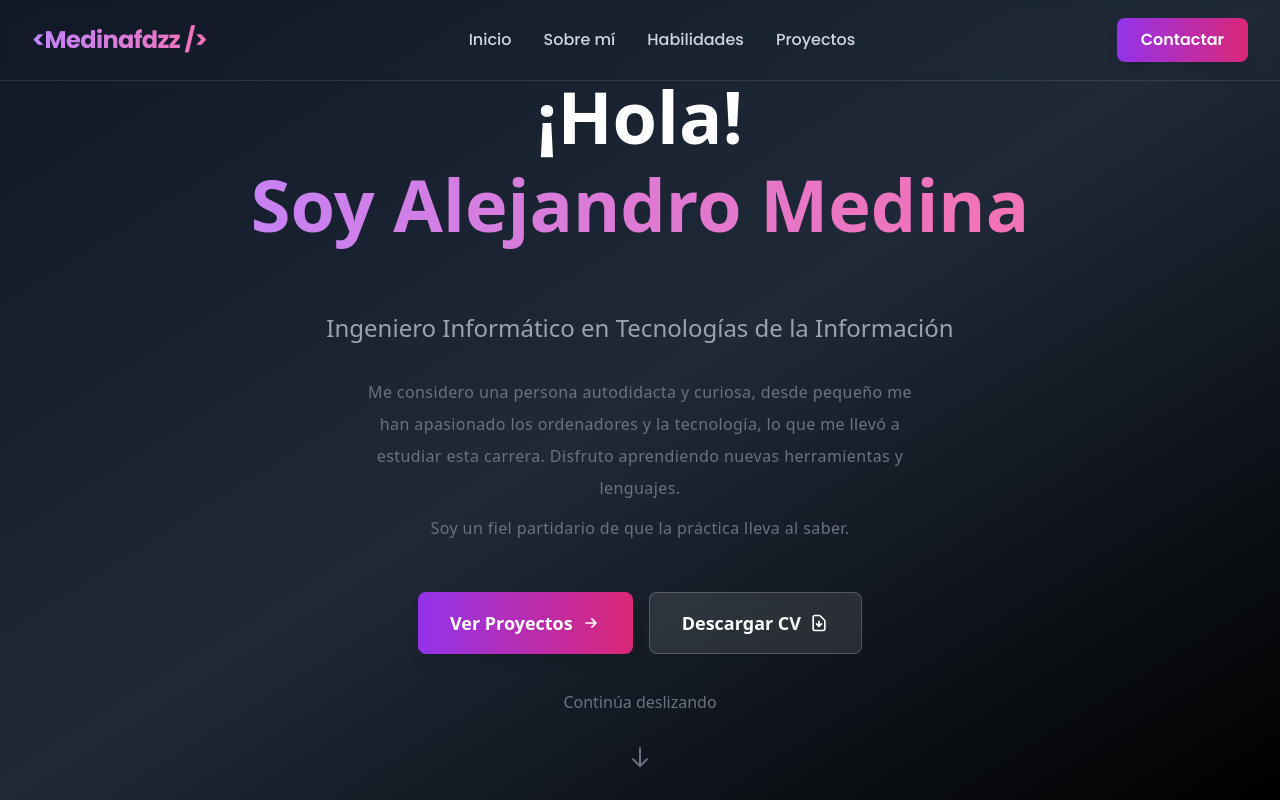
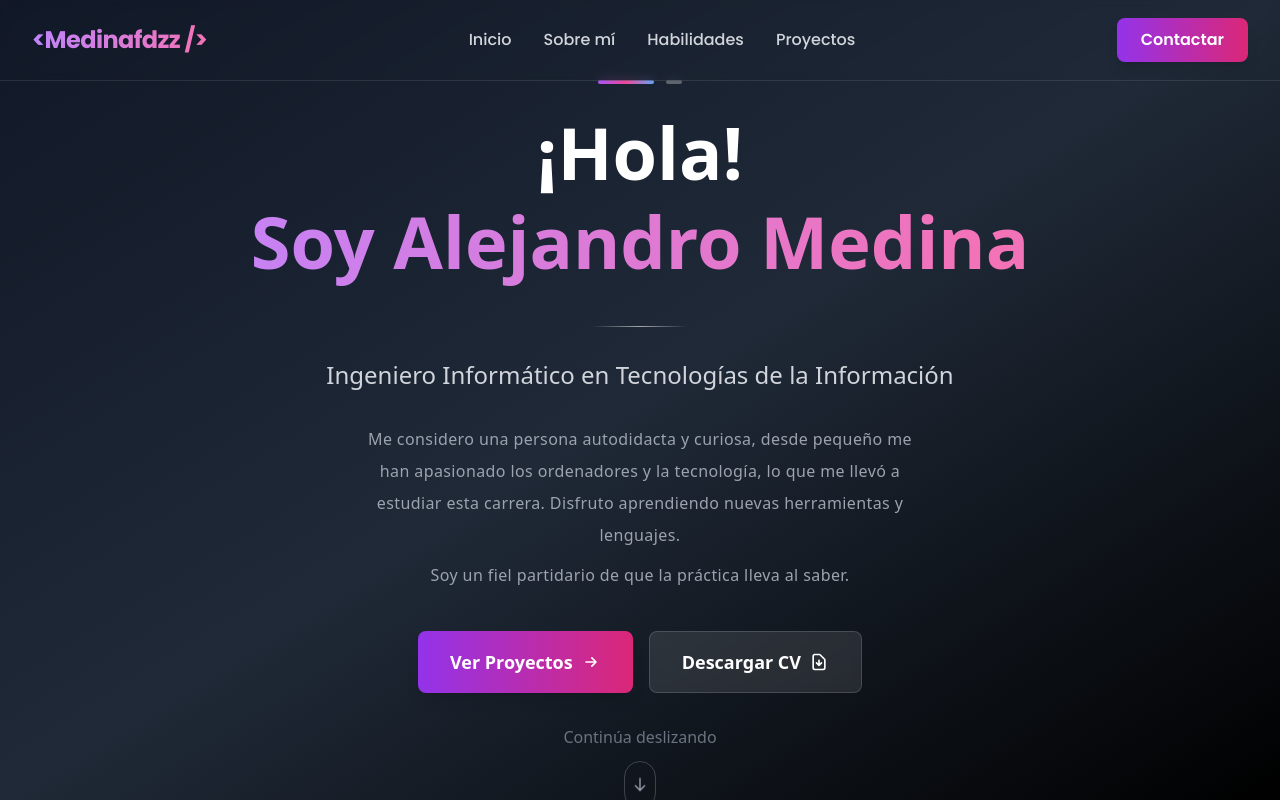
Before and after one commit to medinafdzz/Portfolio, a React (Vite) app: page / in a window 1280 px wide. Built offline with nearby package versions, Linux system fonts and the light colour scheme.

Commit message:
Eliminacion de animacion typewritter

```diff
--- a/src/components/Info.jsx
+++ b/src/components/Info.jsx
@@ -1,93 +1,34 @@
-import { useState, useEffect } from 'react';
 import Button from './Button';
 
 function Info() {
-  const text1 = "¡Hola!";
-  const text2 = "Soy Alejandro Medina";
-  const [displayedText1, setDisplayedText1] = useState("");
-  const [displayedText2, setDisplayedText2] = useState("");
-  const [showCursor1, setShowCursor1] = useState(true);
-  const [showCursor2, setShowCursor2] = useState(false);
-
-  useEffect(() => {
-    const startAnimation = () => {
-      let index1 = 0;
-      let index2 = 0;
-
-      // Resetear textos
-      setDisplayedText1("");
-      setDisplayedText2("");
-      setShowCursor1(true);
-      setShowCursor2(false);
-
-      // Escribir primera línea
-      const timer1 = setInterval(() => {
-        if (index1 < text1.length) {
-          setDisplayedText1(text1.slice(0, index1 + 1));
-          index1++;
-        } else {
-          clearInterval(timer1);
-          setShowCursor1(false);
-          setShowCursor2(true);
-
-          // Iniciar segunda línea después de un breve delay
-          setTimeout(() => {
-            const timer2 = setInterval(() => {
-              if (index2 < text2.length) {
-                setDisplayedText2(text2.slice(0, index2 + 1));
-                index2++;
-              } else {
-                clearInterval(timer2);
-                setTimeout(() => setShowCursor2(false), 500);
-              }
-            }, 80);
-          }, 300);
-        }
-      }, 100);
-    };
-
-    // Iniciar la primera animación
-    startAnimation();
-
-    // Repetir cada 15 segundos
-    const repeatInterval = setInterval(() => {
-      startAnimation();
-    }, 15000);
-
-    return () => {
-      clearInterval(repeatInterval);
-    };
-  }, []);
-
   return (
     <div className="text-center space-y-8 max-w-4xl mx-auto px-4">
-      {/* Título principal con efecto typewriter */}
-      <h1 className="text-2xl xs:text-3xl sm:text-4xl md:text-5xl lg:text-7xl font-bold leading-tight md:leading-relaxed pb-4 md:pb-6">
-        <span className="block text-white mb-4">
-          {displayedText1}
-          {showCursor1 && <span className="animate-pulse">|</span>}
-        </span>
-        <span className="block bg-clip-text text-transparent bg-gradient-to-r from-purple-400 via-pink-400 to-blue-400 animate-gradient pb-4">
-          {displayedText2}
-          {showCursor2 && <span className="text-purple-400 animate-pulse">|</span>}
+      <div className="flex items-center justify-center gap-3">
+        <span className="h-1 w-14 rounded-full bg-gradient-to-r from-purple-500 via-pink-500 to-blue-400"></span>
+        <span className="h-1 w-4 rounded-full bg-white/30"></span>
+      </div>
+
+      <h1 className="text-3xl xs:text-4xl sm:text-5xl md:text-6xl lg:text-7xl font-bold leading-tight md:leading-[1.15]">
+        <span className="block text-white">¡Hola!</span>
+        <span className="mt-2 block pb-2 leading-tight bg-clip-text text-transparent bg-gradient-to-r from-purple-400 via-pink-400 to-blue-400 animate-gradient">
+          Soy Alejandro Medina
         </span>
       </h1>
 
-      {/* Subtítulo con mejor escalado */}
-      <p className="text-base xs:text-lg sm:text-xl md:text-2xl text-gray-400 max-w-2xl mx-auto leading-relaxed">
+      <div className="mx-auto mt-4 h-px w-24 bg-gradient-to-r from-transparent via-white/60 to-transparent"></div>
+
+      <p className="text-base xs:text-lg sm:text-xl md:text-2xl text-gray-300">
         Ingeniero Informático en Tecnologías de la Información
       </p>
 
-      {/* Descripción con mejor espaciado en móviles */}
-      <p className="text-xs xs:text-sm sm:text-base text-gray-500 max-w-xl mx-auto text-center px-3 leading-relaxed xs:leading-6 sm:leading-7 md:leading-8 tracking-wide mt-4">
+      <p className="text-xs xs:text-sm sm:text-base text-gray-400 max-w-xl mx-auto leading-relaxed xs:leading-6 sm:leading-7 md:leading-8 tracking-wide">
         Me considero una persona autodidacta y curiosa, desde pequeño me han apasionado los ordenadores
         y la tecnología, lo que me llevó a estudiar esta carrera. Disfruto aprendiendo
         nuevas herramientas y lenguajes.
         <span className="block mt-2">Soy un fiel partidario de que la práctica lleva al saber.</span>
       </p>
 
-      {/* Botones con mejor espaciado */}
-      <div className="flex flex-col xs:flex-row flex-wrap gap-3 xs:gap-4 justify-center pt-4">
+      <div className="flex flex-col xs:flex-row flex-wrap gap-3 xs:gap-4 justify-center pt-2">
         <Button
           variant="primary"
           size="lg"
@@ -99,11 +40,10 @@ function Info() {
           </svg>
         </Button>
 
-        {/* Enlace directo como <a> */}
         <a
           href="/CV.pdf"
           download="CV_Alejandro_Medina.pdf"
-          className="inline-flex items-center justify-center gap-2 px-8 py-4 text-lg bg-white/10 hover:bg-white/20 text-white border border-white/20 backdrop-blur-sm font-semibold transition-all duration-300 rounded-lg"
+          className="inline-flex items-center justify-center gap-2 rounded-lg border border-white/15 bg-white/10 px-8 py-4 text-lg font-semibold text-white backdrop-blur-sm transition-all duration-300 hover:bg-white/20 hover:border-white/40"
         >
           <span>Descargar CV</span>
           <svg className="w-5 h-5" fill="none" stroke="currentColor" viewBox="0 0 24 24">
@@ -112,18 +52,13 @@ function Info() {
         </a>
       </div>
 
-      {/* Texto indicador de scroll */}
-      <div className="pt-1">
-        <p className="text-xs xs:text-sm sm:text-base text-gray-500 mb-0.5">
-          Continúa deslizando
-        </p>
-      </div>
-
-      {/* Indicador de scroll */}
-      <div className="animate-bounce pt-0">
-        <svg className="w-6 h-6 mx-auto text-gray-500" fill="none" stroke="currentColor" viewBox="0 0 24 24">
+      <div className="mt-6 flex flex-col items-center gap-3 text-gray-500">
+        <p className="text-xs xs:text-sm sm:text-base">Continúa deslizando</p>
+        <div className="flex h-12 w-8 items-center justify-center rounded-full border border-white/20">
+          <svg className="w-4 h-4 text-gray-400 animate-bounce" fill="none" stroke="currentColor" viewBox="0 0 24 24">
             <path strokeLinecap="round" strokeLinejoin="round" strokeWidth={2} d="M19 14l-7 7m0 0l-7-7m7 7V3" />
           </svg>
+        </div>
       </div>
     </div>
   );
```
Lines whose indentation alone changed are shown as unchanged.
